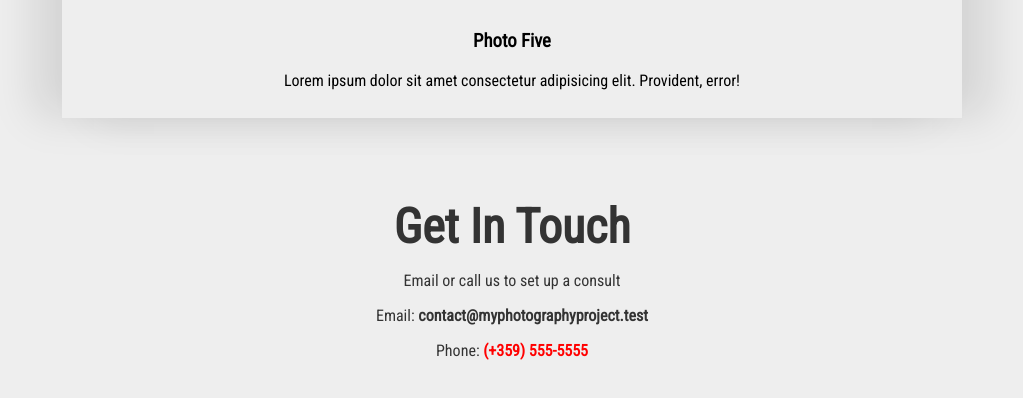
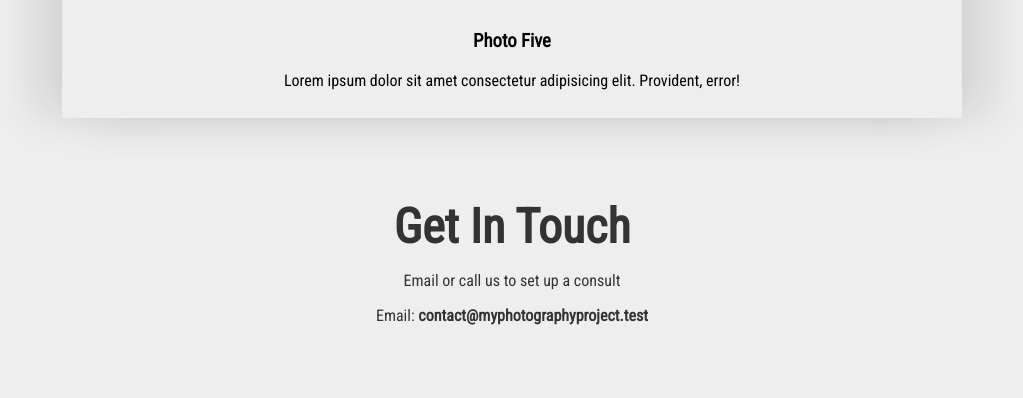
Before and after one commit to surajk03/project, a plain HTML site: page index.html in a window 1280 px wide. Shown: the part 3884-4282 px from the top of the page, without its empty margins (128-1151 px from the left). After the commit the page ends 4257 px from the top, so only its background shows below. Drawn offline with Linux system fonts and the light colour scheme.

Commit message:
Update index.html

```diff
--- a/index.html
+++ b/index.html
@@ -66,11 +66,7 @@
         <h3>Get In Touch</h3>
         <p>Email or call us to set up a consult</p>
         <p>Email: <strong>contact@myphotographyproject.test</strong></p>
-        <p>Phone:
-            <a href="+3595555555">
-                <strong>(+359) 555-5555</strong>
-            </a>
-        </p>
+
     </footer>
 
 </body>
```
